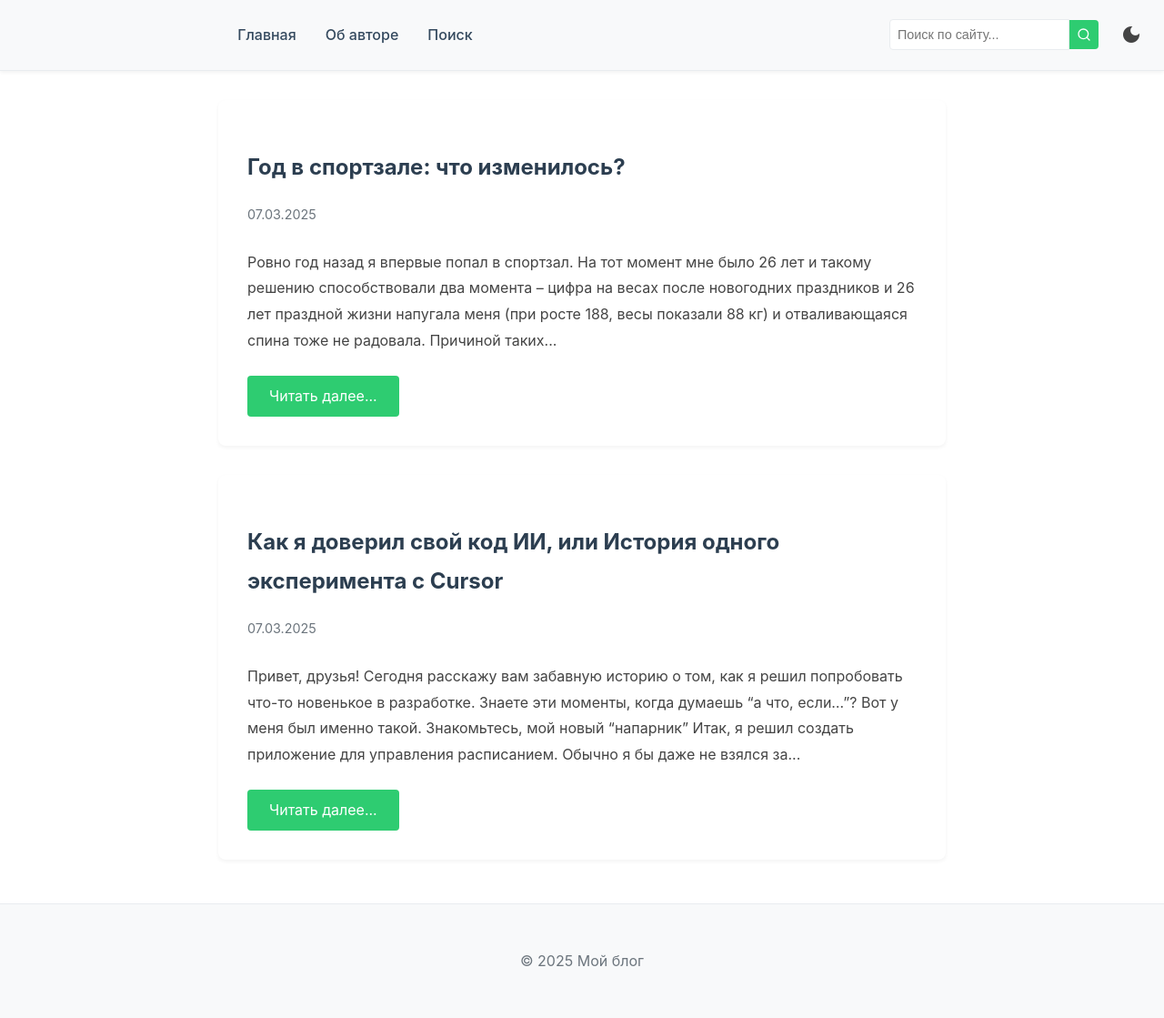
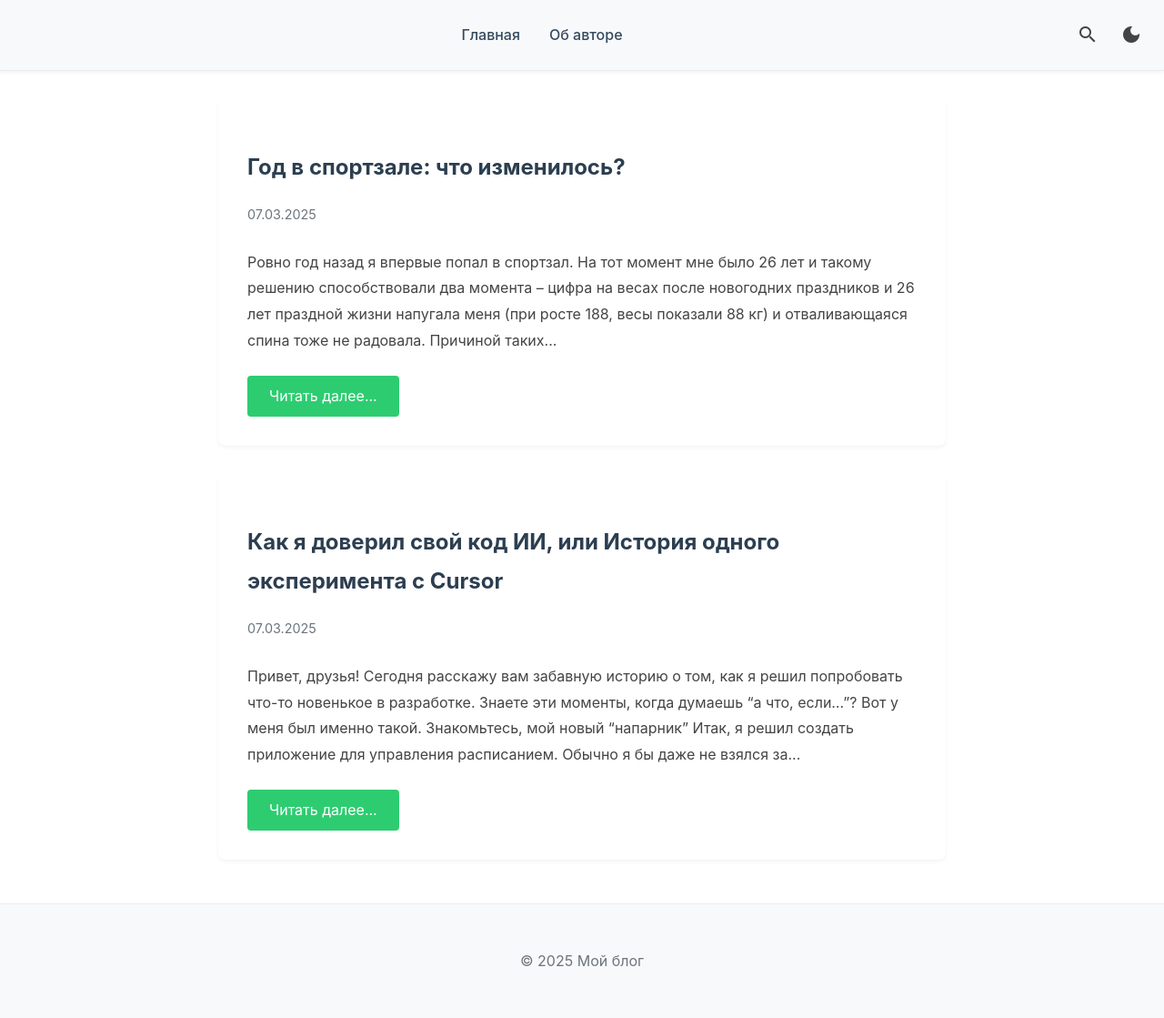
Before and after one commit to Xtoman/xtoman.github.io, a Jekyll site: the page built from index.html, in a window 1280 px wide. Shown: the whole page at 91% size. Built offline with Jekyll 4.4.1, drawn with Linux system fonts in a browser that asks for light colours; the list of posts is cut into pages by our own code.

Commit message:
fix search

```diff
--- a/_layouts/default.html
+++ b/_layouts/default.html
@@ -45,37 +45,6 @@
     </script>
     <noscript><div><img src="https://mc.yandex.ru/watch/100272918" style="position:absolute; left:-9999px;" alt="" /></div></noscript>
     <!-- /Yandex.Metrika counter -->
-</head>
-<body>
-    <header>
-        <nav>
-            <a href="{{ site.baseurl }}/">Главная</a>
-            <a href="{{ site.baseurl }}/about">Об авторе</a>
-            <a href="{{ site.baseurl }}/search">Поиск</a>
-        </nav>
-        <div class="quick-search">
-            <form action="{{ site.baseurl }}/search/" method="get">
-                <input type="text" name="q" placeholder="Поиск по сайту..." aria-label="Поиск">
-                <button type="submit" aria-label="Искать">
-                    <svg xmlns="http://www.w3.org/2000/svg" width="16" height="16" viewBox="0 0 24 24" fill="none" stroke="currentColor" stroke-width="2" stroke-linecap="round" stroke-linejoin="round">
-                        <circle cx="11" cy="11" r="8"></circle>
-                        <line x1="21" y1="21" x2="16.65" y2="16.65"></line>
-                    </svg>
-                </button>
-            </form>
-        </div>
-        <button id="theme-toggle" class="theme-toggle" aria-label="Переключить тему">
-            <span class="material-icons">light_mode</span>
-        </button>
-    </header>
-
-    <main>
-        {{ content }}
-    </main>
-
-    <footer>
-        <p>&copy; {{ site.time | date: '%Y' }} {{ site.title }}</p>
-    </footer>
 
     <!-- Скрипт для темной темы -->
     <script>
@@ -99,7 +68,62 @@
                 localStorage.setItem('theme', newTheme);
                 themeIcon.textContent = newTheme === 'light' ? 'dark_mode' : 'light_mode';
             });
+
+            // Обработчик для поиска
+            const searchToggle = document.getElementById('search-toggle');
+            const searchContainer = document.getElementById('search-container');
+            const searchInput = document.getElementById('search-input');
+
+            searchToggle.addEventListener('click', () => {
+                searchContainer.classList.toggle('search-active');
+                if (searchContainer.classList.contains('search-active')) {
+                    searchInput.focus();
+                }
+            });
+
+            // Закрываем поиск при клике вне его
+            document.addEventListener('click', (e) => {
+                if (!searchContainer.contains(e.target) && !searchToggle.contains(e.target)) {
+                    searchContainer.classList.remove('search-active');
+                }
+            });
+
+            // Закрываем поиск при нажатии Escape
+            document.addEventListener('keydown', (e) => {
+                if (e.key === 'Escape') {
+                    searchContainer.classList.remove('search-active');
+                }
+            });
         });
     </script>
+</head>
+<body>
+    <header>
+        <nav>
+            <a href="{{ site.baseurl }}/">Главная</a>
+            <a href="{{ site.baseurl }}/about">Об авторе</a>
+        </nav>
+        <div class="header-controls">
+            <button id="search-toggle" class="icon-button" aria-label="Поиск">
+                <span class="material-icons">search</span>
+            </button>
+            <button id="theme-toggle" class="icon-button" aria-label="Переключить тему">
+                <span class="material-icons">light_mode</span>
+            </button>
+            <div id="search-container" class="search-container">
+                <form action="{{ site.baseurl }}/search/" method="get">
+                    <input type="text" id="search-input" name="q" placeholder="Поиск по сайту..." aria-label="Поиск">
+                </form>
+            </div>
+        </div>
+    </header>
+
+    <main>
+        {{ content }}
+    </main>
+
+    <footer>
+        <p>&copy; {{ site.time | date: '%Y' }} {{ site.title }}</p>
+    </footer>
 </body>
 </html>
--- a/assets/css/style.css
+++ b/assets/css/style.css
@@ -49,12 +49,13 @@ body {
 header {
     background-color: var(--light-gray);
     padding: 1rem;
-    box-shadow: 0 2px 4px rgba(0,0,0,0.05);
+    box-shadow: 0 2px 4px var(--shadow-color);
     border-bottom: 1px solid var(--border-color);
     margin-bottom: 2rem;
     display: flex;
     align-items: center;
     justify-content: space-between;
+    position: relative;
 }
 
 nav {
@@ -251,41 +252,81 @@ figcaption {
 }
 
 /* Стили для поиска */
-.quick-search {
-    margin-left: auto;
+.search-container {
+    position: absolute;
+    right: 100px;
+    top: 50%;
+    transform: translateY(-50%);
+    background: var(--card-background);
+    border-radius: 24px;
+    overflow: hidden;
+    width: 40px;
+    opacity: 0;
+    pointer-events: none;
+    transition: all 0.3s ease;
+    box-shadow: 0 2px 5px var(--shadow-color);
 }
 
-.quick-search form {
+.search-container.search-active {
+    width: 300px;
+    opacity: 1;
+    pointer-events: all;
+}
+
+.search-container form {
     display: flex;
     align-items: center;
 }
 
-.quick-search input {
-    padding: 0.5rem;
-    border: 1px solid var(--border-color);
-    border-radius: 4px 0 0 4px;
-    font-size: 0.9rem;
-    width: 180px;
-    background-color: var(--card-background);
+.search-container input {
+    width: 100%;
+    padding: 12px 20px;
+    border: none;
+    background: var(--card-background);
     color: var(--text-color);
+    font-size: 16px;
+    outline: none;
 }
 
-.quick-search button {
-    background-color: var(--accent-color);
-    color: white;
+.search-container input::placeholder {
+    color: var(--meta-color);
+}
+
+/* Стили для контролов в шапке */
+.header-controls {
+    display: flex;
+    align-items: center;
+    gap: 0.5rem;
+}
+
+/* Общие стили для кнопок с иконками */
+.icon-button {
+    background: none;
     border: none;
-    padding: 0.5rem;
-    border-radius: 0 4px 4px 0;
+    padding: 8px;
     cursor: pointer;
+    border-radius: 50%;
     display: flex;
     align-items: center;
     justify-content: center;
+    color: var(--text-color);
+    transition: all 0.3s ease;
 }
 
-.quick-search button:hover {
-    background-color: #27ae60;
+.icon-button:hover {
+    background-color: var(--border-color);
 }
 
+.icon-button .material-icons {
+    font-size: 24px;
+    transition: transform 0.3s ease;
+}
+
+.icon-button:hover .material-icons {
+    transform: rotate(30deg);
+}
+
+/* Медиа-запросы */
 @media (max-width: 768px) {
     header {
         flex-wrap: wrap;
@@ -297,14 +338,27 @@ figcaption {
         margin-bottom: 1rem;
     }
 
-    .quick-search {
+    .header-controls {
         order: 2;
-        flex: 1;
-        margin-right: 1rem;
     }
 
-    .theme-toggle {
-        order: 3;
+    .search-container {
+        position: fixed;
+        top: 0;
+        left: 0;
+        right: 0;
+        transform: translateY(0);
+        width: 100%;
+        border-radius: 0;
+        z-index: 1000;
+    }
+
+    .search-container.search-active {
+        width: 100%;
+    }
+
+    .search-container input {
+        padding: 15px 20px;
     }
 }
 
```
Also changed, not shown: other parts of _layouts/default.html (+1 -1 lines).
